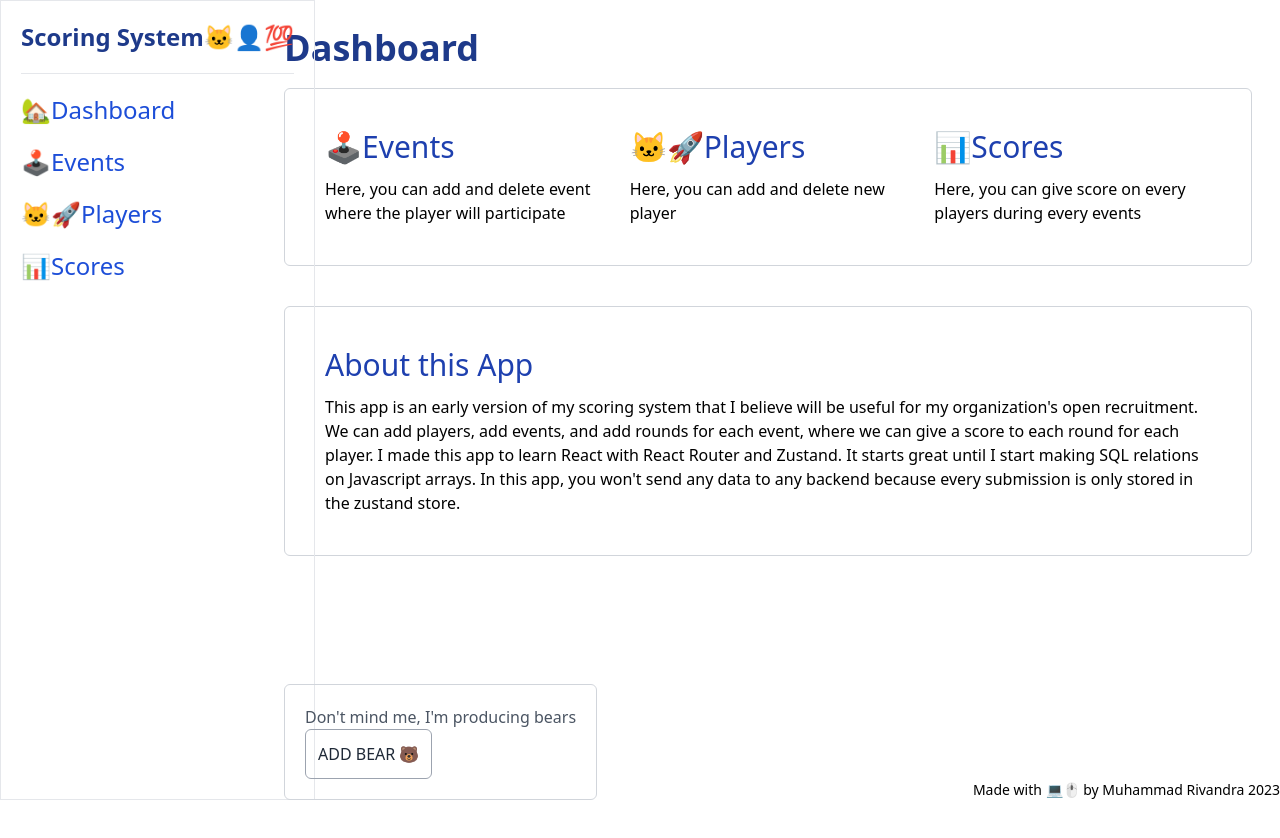
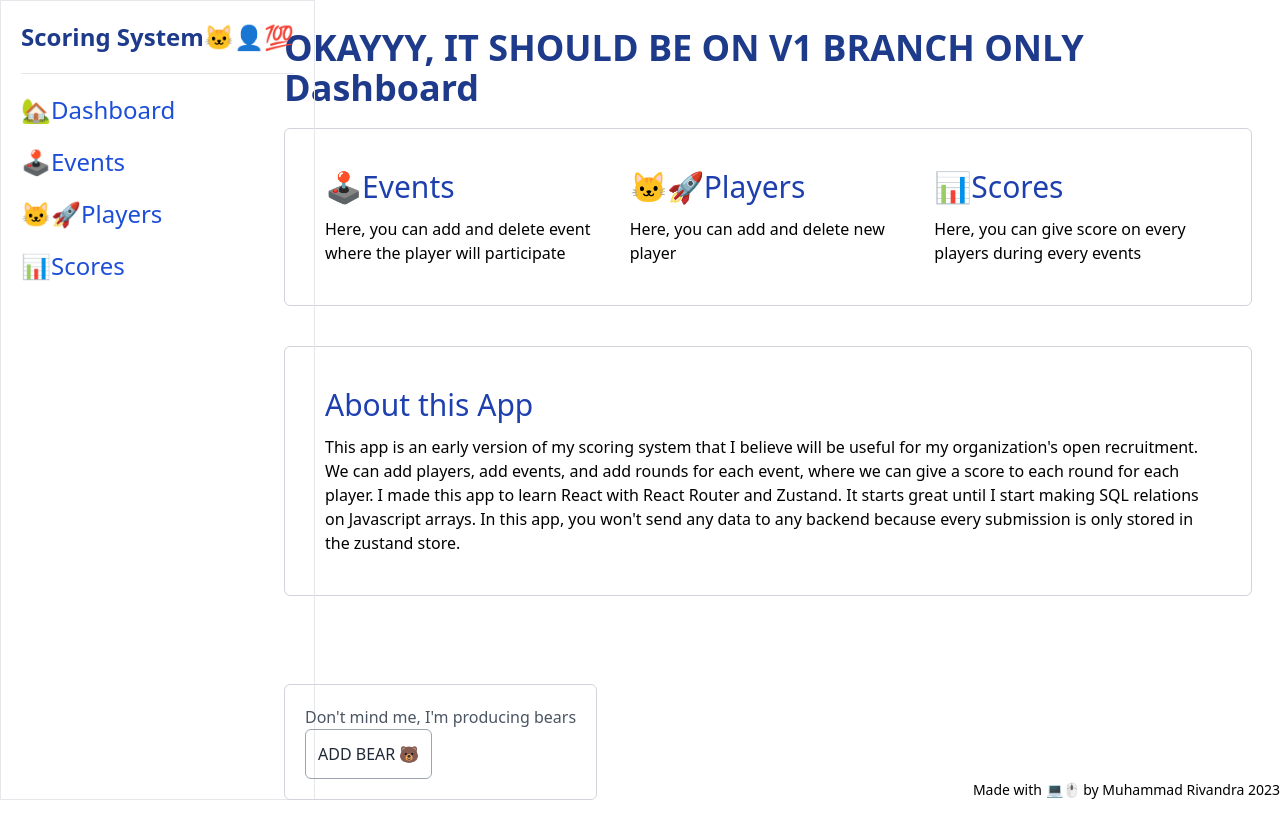
Before and after one commit to TuyulMohak/scoring-system-react, a React (Vite) app: page / in a window 1280 px wide. Shown: the top 838 px of the page. Built offline with nearby package versions, Linux system fonts and the light colour scheme.

Commit message:
first on branch

```diff
--- a/src/App.jsx
+++ b/src/App.jsx
@@ -12,13 +12,13 @@ import SideDrawer from './components/SideDrawer'
 function App() {
   return (
     <>
-
       <div className="visible md:invisible" ><OnlyInDesktop/></div>
       <div className="grid grid-cols-5">
         <div className="col-span-1">
           <SideDrawer/>
         </div>
         <main className="p-7 col-span-4">
+        <h1>OKAYYY, IT SHOULD BE ON V1 BRANCH ONLY</h1>
           <Routes>
             <Route path="/" element={<Dashboard/>}/>
             <Route path="/events">
```
Also changed, not shown: src/pages/Events.jsx (indentation only).
